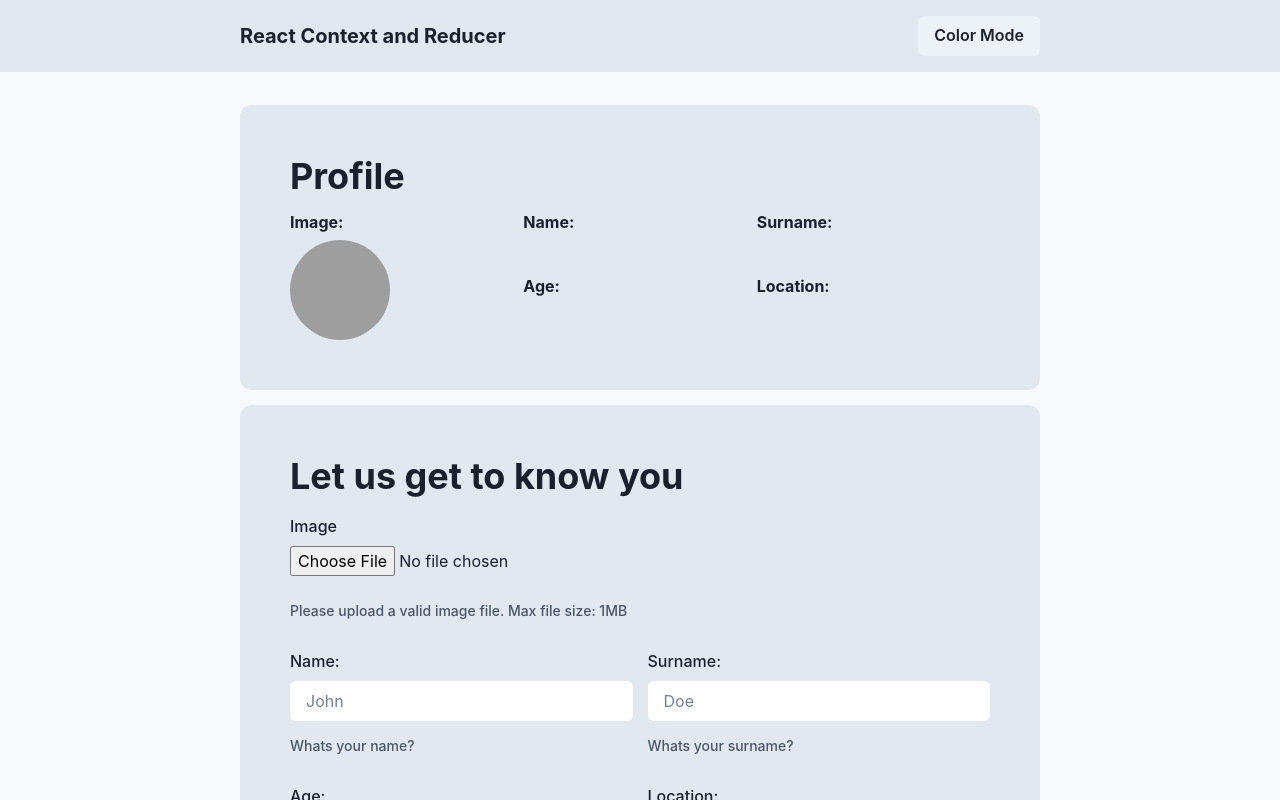
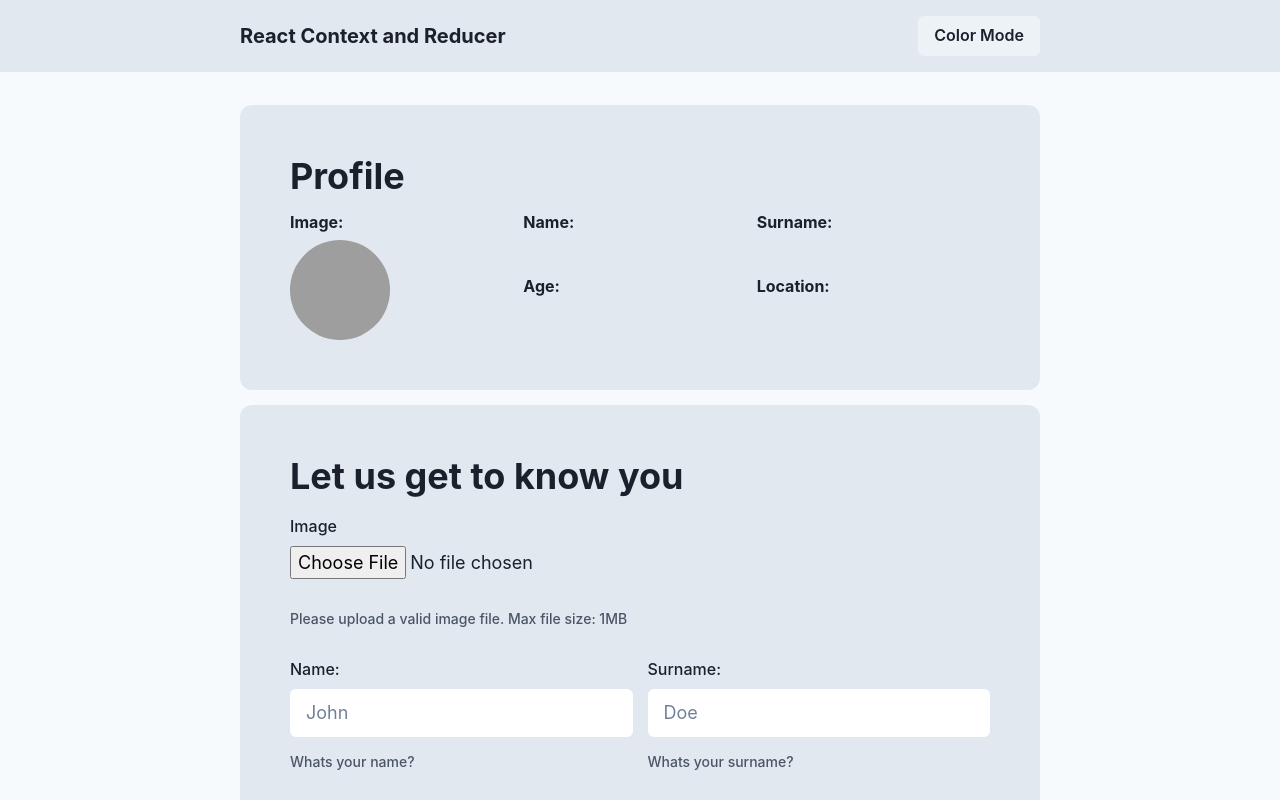
Before and after one commit to TheFlyingWhale/learn-reducer-context-typescript, a React (Create React App) app: page / in a window 1280 px wide. Built offline with nearby package versions, Linux system fonts and the light colour scheme; grey boxes are pictures that could not be loaded.

Commit message:
increase size of form inputs and button

```diff
--- a/src/Manipulator.tsx
+++ b/src/Manipulator.tsx
@@ -8,8 +8,8 @@ import {
 	VStack,
 	Input,
 	FormLabel,
+	FormHelperText,
 	FormControl,
-	FormHelperText,
 } from '@chakra-ui/react';
 import { ColorModeProvider } from './theme';
 
@@ -53,9 +53,9 @@ const Manipulator = () => {
 		>
 			<Heading>Let us get to know you</Heading>
 			<form onSubmit={handleSubmit}>
-				<FormControl>
 				<VStack gap={30}>
 					<HStack w="full" gap={15}>
+						<FormControl>
 							<FormItem
 								label="Image"
 								type="file"
@@ -63,8 +63,10 @@ const Manipulator = () => {
 								helperText="Please upload a valid image file. Max file size: 1MB"
 								inputStyle={{ padding: 0, borderRadius: 0 }}
 							/>
+						</FormControl>
 					</HStack>
 					<HStack w="full" gap={15}>
+						<FormControl>
 							<FormItem
 								label="Name:"
 								placeholder="John"
@@ -72,6 +74,8 @@ const Manipulator = () => {
 								name="name"
 								helperText="Whats your name?"
 							/>
+						</FormControl>
+						<FormControl>
 							<FormItem
 								label="Surname:"
 								placeholder="Doe"
@@ -79,8 +83,10 @@ const Manipulator = () => {
 								name="surname"
 								helperText="Whats your surname?"
 							/>
+						</FormControl>
 					</HStack>
 					<HStack w="full" gap={15}>
+						<FormControl>
 							<FormItem
 								label="Age:"
 								placeholder="23"
@@ -90,6 +96,8 @@ const Manipulator = () => {
 								min={0}
 								max={120}
 							/>
+						</FormControl>
+						<FormControl>
 							<FormItem
 								label="Location:"
 								placeholder="London"
@@ -97,14 +105,14 @@ const Manipulator = () => {
 								name="location"
 								helperText="Where do you live?"
 							/>
+						</FormControl>
 					</HStack>
 					<HStack w="full">
-							<Button w="full" colorScheme="green" type="submit">
+						<Button w="full" size="lg" colorScheme="green" type="submit">
 							Submit
 						</Button>
 					</HStack>
 				</VStack>
-				</FormControl>
 			</form>
 		</Flex>
 	);
@@ -152,6 +160,7 @@ const FormItem = ({
 				min={min}
 				max={max}
 				style={{ ...inputStyle }}
+				size="lg"
 			/>
 			<FormHelperText>{helperText}</FormHelperText>
 		</FormLabel>
```
Lines whose indentation alone changed are shown as unchanged.
